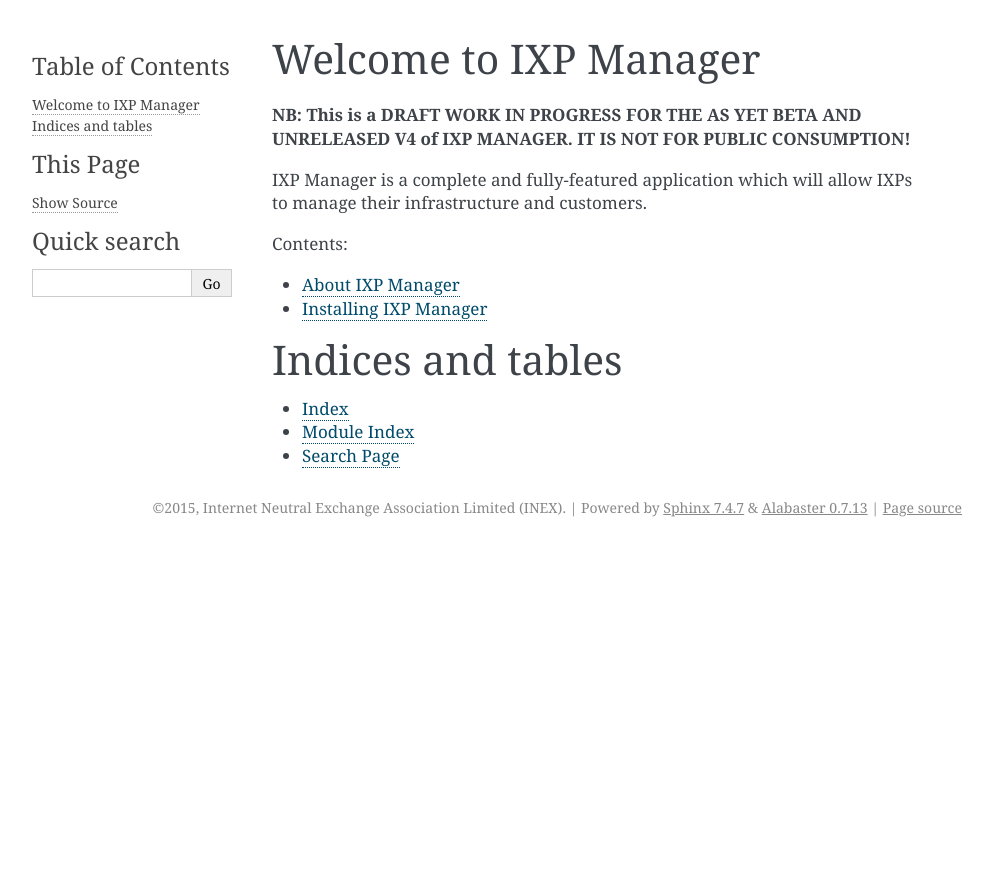
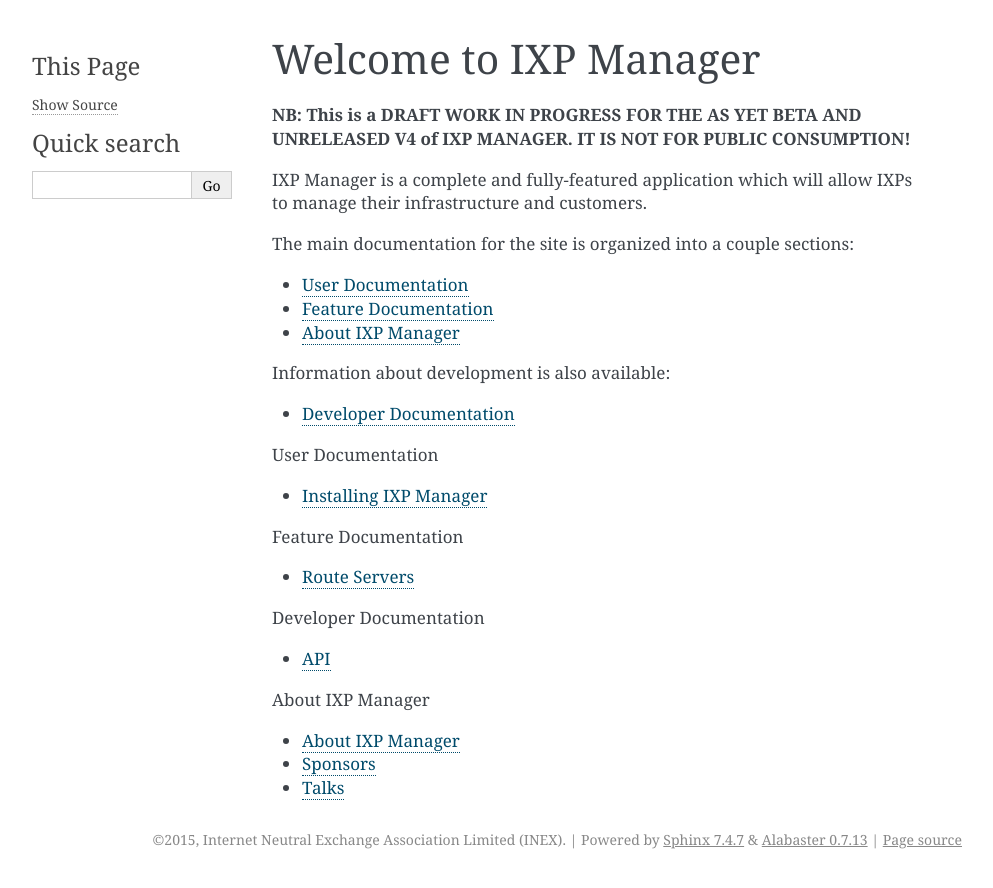
Before and after one commit to Cloudxtreme/ixp-manager-docs, a Sphinx documentation site: the page built from docs/index.rst, in a window 1280 px wide. Shown: the top 888 px of the page, without its empty margins (148-1141 px from the left). Built offline with Sphinx 7.4.7, drawn with Linux system fonts in a browser that asks for light colours.

Commit message:
Fleshing out the structure

```diff
--- /dev/null
+++ b/docs/dev/api.rst
@@ -0,0 +1,6 @@
+.. _dev-api
+
+API
+=================
+
+Blah
--- /dev/null
+++ b/docs/features/route-servers.rst
@@ -0,0 +1,6 @@
+.. _features-route-servers
+
+Route Servers
+=================
+
+Blah
--- a/docs/index.rst
+++ b/docs/index.rst
@@ -11,18 +11,52 @@
 IXP Manager is a complete and fully-featured application which will allow IXPs
 to manage their infrastructure and customers.
 
-Contents:
+
+The main documentation for the site is organized into a couple sections:
+
+* :ref:`user-docs`
+* :ref:`feature-docs`
+* :ref:`about-docs`
+
+Information about development is also available:
+
+* :ref:`dev-docs`
+
+.. _user-docs:
 
 .. toctree::
    :maxdepth: 2
+   :caption: User Documentation
 
-   about
    install
 
 
-Indices and tables
-==================
+.. _feature-docs:
 
-* :ref:`genindex`
-* :ref:`modindex`
-* :ref:`search`
+.. toctree::
+   :maxdepth: 2
+   :glob:
+   :caption: Feature Documentation
+
+   features/*
+
+
+.. _dev-docs:
+
+.. toctree::
+   :maxdepth: 2
+   :glob:
+   :caption: Developer Documentation
+
+   dev/*
+
+
+.. _about-docs:
+
+.. toctree::
+   :maxdepth: 2
+   :caption: About IXP Manager
+
+   about
+   sponsors
+   talks
--- /dev/null
+++ b/docs/sponsors.rst
@@ -0,0 +1,6 @@
+.. _sponsors
+
+Sponsors
+=================
+
+Blah
--- /dev/null
+++ b/docs/talks.rst
@@ -0,0 +1,6 @@
+.. _talks
+
+Talks
+=================
+
+Blah
```
